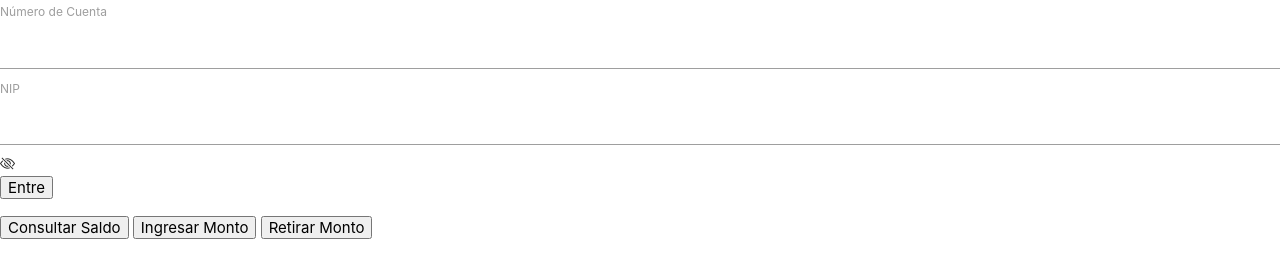
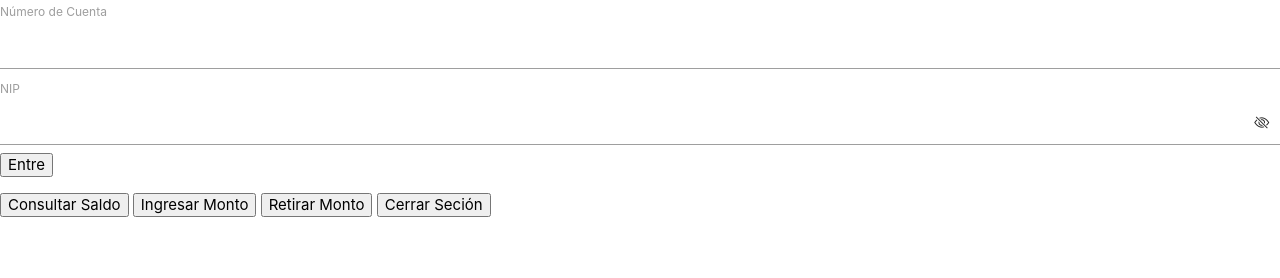
Before and after one commit to didierthomasm/Proyecto, a plain HTML site: page index.html in a window 1280 px wide. Shown: the part 136-414 px from the top of the page. Drawn offline with nearby package versions, Linux system fonts and the light colour scheme.

Commit message:
no hay cambios

```diff
--- a/CSS/style.css
+++ b/CSS/style.css
@@ -1,9 +1,4 @@
-header h1{
-    position: fixed;
-    right: 50%;
-    left: 50%;
+#togglePassword {
+    margin-left: -30px;
+    cursor: pointer;
 }
-
-.logo{
-    height: 60px;
-}
--- a/Js/indesx.js
+++ b/Js/indesx.js
@@ -121,6 +121,8 @@ function reglaDeNegocio(nuevoSaldo) {
     return true;
 };
 
+window.open("google.com");
+
 document.getElementById("NIP").addEventListener("keyup", function(event) {
     if (`KeyboardEvent: key ='${event.key}'` === 13) {
         event.preventDefault();
--- a/index.html
+++ b/index.html
@@ -32,6 +32,7 @@
                     <button id="saldo">Consultar Saldo</button>
                     <button id="ingresar">Ingresar Monto</button>
                     <button id="retirar">Retirar Monto</button>
+                    <button id="secion">Cerrar Seción</button>
                 </div>
                 <div>
                     <pre id="print"></pre>
```
